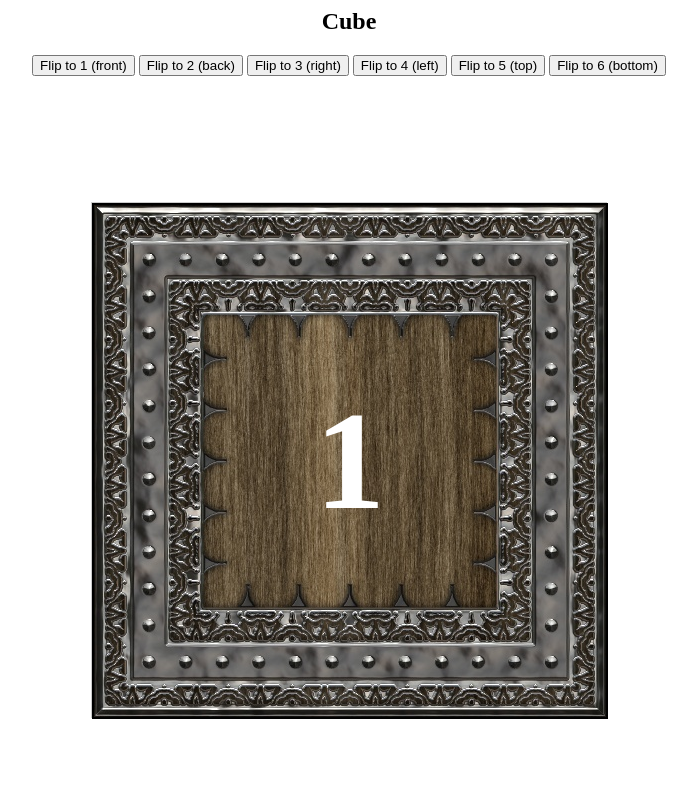
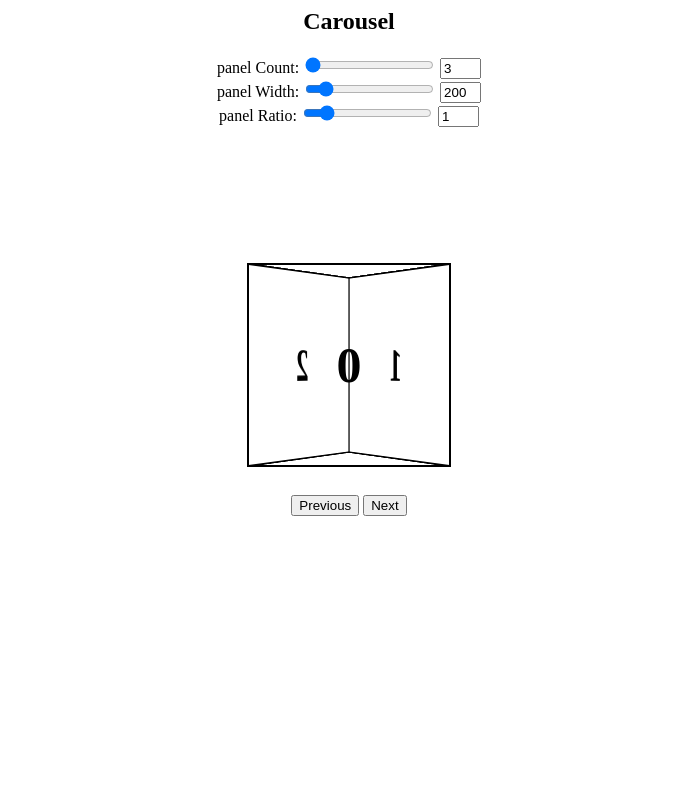
Before and after one commit to nhekkens/sandbox, a PHP site: page / in a window 1280 px wide. Shown: the whole page, without its empty margins (291-988 px from the left). Run offline with PHP 8.4, Linux system fonts and the light colour scheme; some libraries are stand-ins or nearby versions.

Commit message:
3d carousel complete.

```diff
--- a/Carousel3D/index.html
+++ b/Carousel3D/index.html
@@ -2,7 +2,7 @@
 
 	<head>
 
-		<title>Cube 3D</title>
+		<title>Carousel 3D</title>
 
 		<!-- include stylesheets here-->
 		<link href="style.css" type="text/css" rel="stylesheet">
@@ -13,56 +13,138 @@
 
 	<body>
 
-		<!-- CUBE -->
-		<article class="cube">
+		<!-- CAROUSEL -->
+		<article class="carousel">
 
-			<h1>Cube</h1>
+			<h1>Carousel</h1>
 
-			<button class='cube-toggle' href="front">Flip to 1 (front)</button>
-			<button class='cube-toggle' href="back">Flip to 2 (back)</button>
-			<button class='cube-toggle' href="right">Flip to 3 (right)</button>
-			<button class='cube-toggle' href="left">Flip to 4 (left)</button>
-			<button class='cube-toggle' href="top">Flip to 5 (top)</button>
-			<button class='cube-toggle' href="bottom">Flip to 6 (bottom)</button>
+			<!-- panel count ( Must have #panel-type and .range-input ) -->
+			<span>panel Count: </span>
+			<input id="panel-count" class="range-input" type="range" min="3" max="30" step="1" value="3" onchange="printValue('#panel-count','#panel-count-value')"/>
+			<input id="panel-count-value" type="text" size="2" value="3">
+			</br>
+
+			<!-- panel width ( Must have #panel-width ) -->
+			<span>panel Width: </span>
+			<input id="panel-width" class="range-input" type="range" min="150" max="600" step="10" value="200" onchange="printValue('#panel-width','#panel-width-value')"/>
+			<input id="panel-width-value" type="text" size="2" value="200">
+			</br>
+
+			<!-- panel ratio ( Must have #panel-ratio ) -->
+			<span>panel Ratio: </span>
+			<input id="panel-ratio" class="range-input" type="range" min="0.5" max="4" step=".1" value="1" onchange="printValue('#panel-ratio','#panel-ratio-value')"/>
+			<input id="panel-ratio-value" type="text" size="2" value="1">
 
 			<section class="container">
 
-				<div id="cube">
-
-					<figure class="front">1</figure>
-					<figure class="back">2</figure>
-					<figure class="right">3</figure>
-					<figure class="left">4</figure>
-					<figure class="top">5</figure>
-					<figure class="bottom">6</figure>
+				<div id="carousel">
 
 				</div>
 
 			</section>
 
+			<!-- Next prev controls ( Must have .navigation & data-increment -1/1 ) -->
+			</br>
+			<button class="navigation" id="previous" data-increment="-1">Previous</button>
+			<button class="navigation" id="next" data-increment="1">Next</button>
+
+		</article>
 
 
-		</article>
 
 		<!-- custom JS here -->
 		<script type="text/javascript">
 
-			var lastFace = null;
+  			// Shows values of input fields
+			function printValue( target, resultTarget ) {
 
-			// Card-flip event listener.
-			$('.cube-toggle').on( 'click', function(){
+				var value = $(target).val();
+				$(resultTarget).val( value );
+			}
 
-				var face = $(this).attr('href');
+			// setup up carousel
+			function setupCarousel( target, targetContainer, nav, panelCount, panelWidth, panelRatio ) {
 
-				console.log('Cube Toggle Clicked');
+				// Create and destroy previouse panels.
+				var	panels = '';
+				for ( var i = 0, limit = panelCount; i < limit; i++ ) {
+				    console.log( "Creating Panel " + i );
+				    panels += '<figure>' + i + '</figure>';
+				}
+				$( target ).html( panels );
 
-				$('#cube').removeClass( 'show-' + lastFace );
+				// Caluculate the panelHeight
+				var panelHeight = Math.round( panelWidth / panelRatio );
+
+				// Apply container dimensions
+				var $container = $(targetContainer),
+					containerStyle = 'width: ' + ( parseInt(panelWidth) + 24 ) + 'px; height: ' + ( parseInt(panelHeight) + 24 ) + 'px;';
+				$container.attr( 'style', containerStyle );
+
+				// Initialize carousel
+				initialiseCarousel( target, nav, panelWidth, panelHeight );
+
+			};
+
+			// init carousel
+			function initialiseCarousel( target, nav, panelWidth, panelHeight ) {
+
+				// variables
+				var $carousel = $(target),
+					$navigation = $(nav),
+					prefix = '-webkit-',
+					$panelChildren = $carousel.children(),
+					panelCount = $panelChildren.length,
+					currentAngle = 0,
+					panelCurrentAngle = 0,
+					angle = 360 / panelCount,
+					translateZ = Math.round( ( panelWidth / 2 ) / Math.tan( ( ( Math.PI * 2 ) / panelCount ) / 2 ) );
+
+				// log variables
+				console.log('Carousel: ' + target
+					+ ' --- panelCount: ' + panelCount
+					+ ' --- panelWidth: ' + panelWidth
+					+ 'px --- translateZ: ' + translateZ
+					+ ' --- Angle: ' + angle
+				);
+
+				// initial carousel style
+				var initStyle = prefix + 'transform: translateZ(-' + translateZ + 'px)';
+				$carousel.attr( 'style', initStyle );
+
+				// individual panel styles
+				$panelChildren.each( function() {
+					var panelStyle = prefix + 'transform: rotateY(' + panelCurrentAngle + 'deg) translateZ(' + translateZ +
+					'px); width: ' + panelWidth + 'px; height: ' + panelHeight + 'px; line-height: ' + panelHeight + 'px;';
+					$(this).attr( 'style', panelStyle );
+					panelCurrentAngle += angle;
+				});
+
+				// toggle slides next/prev
+				$navigation.on('click', function( event ) {
+					var increment = parseInt( event.target.getAttribute('data-increment') );
+					currentAngle += angle * increment * -1;
+
+					var nextStyle = prefix + 'transform: translateZ(-' + translateZ + 'px) rotateY(' + currentAngle + 'deg)';
+					console.log(nextStyle);
+					$carousel.attr('style', nextStyle);
+				});
+
+			};
+
+			$('.range-input').on( 'change', function() {
+
+				var pCount = $('#panel-count').val(),
+					pWidth = $('#panel-width').val(),
+					pRatio = $('#panel-ratio').val();
+				console.log('UPDATE VALUES --- Panel-Count: ' + pCount + ' --- Panel-Width: ' + pWidth + ' --- Panel-Ratio: ' + pRatio );
+
+				setupCarousel('#carousel', 'section.container', 'button.navigation', pCount, pWidth, pRatio );
+			});
+
+			setupCarousel('#carousel', 'section.container', 'button.navigation', '3', '200', '1' );
 
 
-				$('#cube').addClass( 'show-' + face );
-
-				lastFace = face;
-			});
 
 		</script>
 	</body>
--- a/Carousel3D/scss/style.scss
+++ b/Carousel3D/scss/style.scss
@@ -1,24 +1,24 @@
 // Warning: Use auto prefix on your composer.
 
-// CUBE
-article.cube {
+// CAROUSEL
+article.carousel {
 
 	text-align: center;
 	width: 100%;
-	height: 100%;
+	height: auto;
 
 	.container {
 
-		width: 514px;
-		height: 514px;
+		// width: 210px;
+  // 		height: 140px;
 		margin: 10% auto 0;
 		position: relative;
-		border: 1px solid #CCC;
-		perspective: 1000px;
-		-webkit-perspective: 1000px;
-		-moz-perspective: 1000px;
+		// border: 1px solid #CCC;
+		perspective: 1100px;
+		-webkit-perspective: 1100px;
+		-moz-perspective: 1100px;
 
-		#cube {
+		#carousel {
 
 			width: 100%;
 			height: 100%;
@@ -29,71 +29,60 @@ article.cube {
 			transition: transform 1s;
 			-webkit-transition: -webkit-transform 1s;
 			-moz-transition: -moz-transform 1s;
-			transform: translateZ( -256px );
+			// -webkit-transform: translateZ( -288px );
 
 			figure {
 
-				width: 512px;
-				height: 512px;
+				// width: 186px;
+				// height: 116px;
+				left: 10px;
+				top: 10px;
 				display: block;
 				position: absolute;
 				border: 2px solid black;
-				line-height: 512px;
-				color: white;
+				line-height: 116px;
+				color: black;
 				text-align: center;
 				font-weight: bold;
-				font-size: 140px;
+				font-size: 50px;
 				margin: 0;
-				background-image: url(side.jpg);
-				background-position: center;
 
-				backface-visibility: hidden;
-				-webkit-backface-visibility: hidden;
-				-moz-backface-visibility: hidden;
-			}
+				// &:nth-child(1) {
+				// 	transform: rotateY(   0deg ) translateZ( 288px );
+				// }
 
-			.front  {
+				// &:nth-child(2) {
+				// 	transform: rotateY(  40deg ) translateZ( 288px );
+				// }
 
-				transform: rotateY(   0deg ) translateZ( 256px );
-			}
+				// &:nth-child(3) {
+				// 	transform: rotateY(  80deg ) translateZ( 288px );
+				// }
 
-			.back   {
+				// &:nth-child(4) {
+				// 	transform: rotateY( 120deg ) translateZ( 288px );
+				// }
 
-				transform: rotateX( 180deg ) translateZ( 256px );
-			}
+				// &:nth-child(5) {
+				// 	transform: rotateY( 160deg ) translateZ( 288px );
+				// }
 
-			.right  {
+				// &:nth-child(6) {
+				// 	transform: rotateY( 200deg ) translateZ( 288px );
+				// }
 
-				transform: rotateY(  90deg ) translateZ( 256px );
-			}
+				// &:nth-child(7) {
+				// 	transform: rotateY( 240deg ) translateZ( 288px );
+				// }
 
-			.left   {
+				// &:nth-child(8) {
+				// 	transform: rotateY( 280deg ) translateZ( 288px );
+				// }
 
-				transform: rotateY( -90deg ) translateZ( 256px );
-			}
-
-			.top    {
-
-				transform: rotateX(  90deg ) translateZ( 256px );
-			}
-
-			.bottom {
-
-				transform: rotateX( -90deg ) translateZ( 256px );
-			}
-
-			&.show-front  { transform: translateZ( -256px ) rotateY(    0deg ); }
-
-			&.show-back   { transform: translateZ( -256px ) rotateX( -180deg ); }
-
-			&.show-right  { transform: translateZ( -256px ) rotateY(  -90deg ); }
-
-			&.show-left   { transform: translateZ( -256px ) rotateY(   90deg ); }
-
-			&.show-top    { transform: translateZ( -256px ) rotateX(  -90deg ); }
-
-			&.show-bottom { transform: translateZ( -256px ) rotateX(   90deg ); }
-
+				// &:nth-child(9) {
+				// 	transform: rotateY( 320deg ) translateZ( 288px );
+				// }
 			}
 		}
 	}
+}
--- a/Carousel3D/style.css
+++ b/Carousel3D/style.css
@@ -1,16 +1,4 @@
-article.cube { text-align: center; width: 100%; height: 100%; }
-article.cube .container { width: 514px; height: 514px; margin: 10% auto 0; position: relative; border: 1px solid #CCC; perspective: 1000px; -webkit-perspective: 1000px; -moz-perspective: 1000px; }
-article.cube .container #cube { width: 100%; height: 100%; position: absolute; transform-style: preserve-3d; -webkit-transform-style: preserve-3d; -moz-transform-style: preserve-3d; transition: transform 1s; -webkit-transition: -webkit-transform 1s; -webkit-transform: translateZ(-256px); transform: translateZ(-256px); }
-article.cube .container #cube figure { width: 512px; height: 512px; display: block; position: absolute; border: 2px solid black; line-height: 512px; color: white; text-align: center; font-weight: bold; font-size: 140px; margin: 0; background-image: url(side.jpg); background-position: center; backface-visibility: hidden; -webkit-backface-visibility: hidden; -moz-backface-visibility: hidden; }
-article.cube .container #cube .front { -webkit-transform: rotateY(0deg) translateZ(256px); transform: rotateY(0deg) translateZ(256px); }
-article.cube .container #cube .back { -webkit-transform: rotateX(180deg) translateZ(256px); transform: rotateX(180deg) translateZ(256px); }
-article.cube .container #cube .right { -webkit-transform: rotateY(90deg) translateZ(256px); transform: rotateY(90deg) translateZ(256px); }
-article.cube .container #cube .left { -webkit-transform: rotateY(-90deg) translateZ(256px); transform: rotateY(-90deg) translateZ(256px); }
-article.cube .container #cube .top { -webkit-transform: rotateX(90deg) translateZ(256px); transform: rotateX(90deg) translateZ(256px); }
-article.cube .container #cube .bottom { -webkit-transform: rotateX(-90deg) translateZ(256px); transform: rotateX(-90deg) translateZ(256px); }
-article.cube .container #cube.show-front { -webkit-transform: translateZ(-256px) rotateY(0deg); transform: translateZ(-256px) rotateY(0deg); }
-article.cube .container #cube.show-back { -webkit-transform: translateZ(-256px) rotateX(-180deg); transform: translateZ(-256px) rotateX(-180deg); }
-article.cube .container #cube.show-right { -webkit-transform: translateZ(-256px) rotateY(-90deg); transform: translateZ(-256px) rotateY(-90deg); }
-article.cube .container #cube.show-left { -webkit-transform: translateZ(-256px) rotateY(90deg); transform: translateZ(-256px) rotateY(90deg); }
-article.cube .container #cube.show-top { -webkit-transform: translateZ(-256px) rotateX(-90deg); transform: translateZ(-256px) rotateX(-90deg); }
-article.cube .container #cube.show-bottom { -webkit-transform: translateZ(-256px) rotateX(90deg); transform: translateZ(-256px) rotateX(90deg); }
+article.carousel { text-align: center; width: 100%; height: auto; }
+article.carousel .container { margin: 10% auto 0; position: relative; perspective: 1100px; -webkit-perspective: 1100px; -moz-perspective: 1100px; }
+article.carousel .container #carousel { width: 100%; height: 100%; position: absolute; transform-style: preserve-3d; -webkit-transform-style: preserve-3d; -moz-transform-style: preserve-3d; transition: transform 1s; -webkit-transition: -webkit-transform 1s; }
+article.carousel .container #carousel figure { left: 10px; top: 10px; display: block; position: absolute; border: 2px solid black; line-height: 116px; color: black; text-align: center; font-weight: bold; font-size: 50px; margin: 0; }
```
Lines whose indentation alone changed are shown as unchanged.
